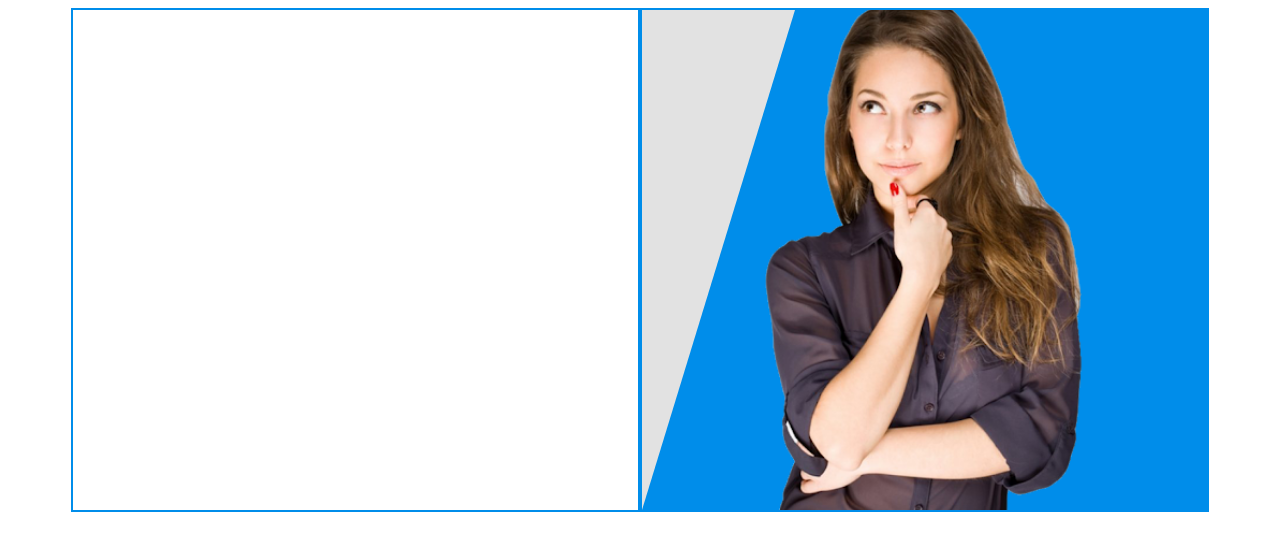
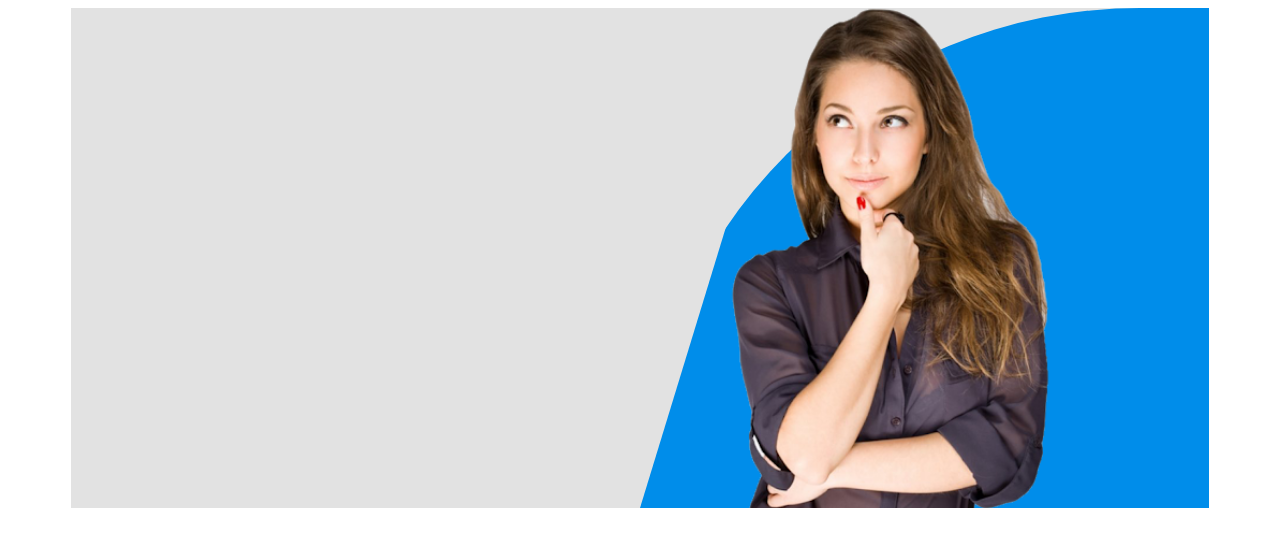
Before and after one commit to mkmDEV/hero-test, a plain HTML site: page index.html in a window 1280 px wide. Drawn offline with Linux system fonts and the light colour scheme.

Commit message:
minor fixes

```diff
--- a/style.scss
+++ b/style.scss
@@ -4,14 +4,16 @@ $lg: 1024px;
 
 $heroRowHeight: 500px;
 
-$heroRightBgColor: rgb(226, 226, 226);
-$blue: rgb(0,141,234);
+$heroBgColor: rgb(226, 226, 226);
+$blue: rgb(0, 141, 234);
 
 body {
   overflow: hidden;
 }
 
 .hero {
+  overflow-y: hidden;
+  background: $heroBgColor;
   margin: 0 auto;
   width: 90%;
   height: $heroRowHeight;
@@ -19,31 +21,21 @@ body {
   flex-direction: row;
 
   .hero--left, .hero--right {
-    border: 2px solid $blue;
     width: 50%;
     height: 100%;
   }
 
   .hero--right {
     position: relative;
-    overflow: hidden;
-    background: $heroRightBgColor;
+    background: $heroBgColor;
     z-index: 0;
-
-    .hero--right__overlay {
-      width: 180px;
-      height: 100%;
-      z-index: 1;
-      transform: rotate(180deg);
-    }
 
     .hero--right__woman {
       height: 100%;
       position: absolute;
-      left: 1vw;
-      top:-2vh;
-      transform: scale(1.1) translateX(10%);
-      object-fit: cover;
+      top: 0;
+      left: 30px;
+      transform: scale(1.1);
     }
   }
 
@@ -53,6 +45,7 @@ body {
     content: '';
     border-left: 12vw solid transparent;
     border-bottom: $heroRowHeight solid $blue;
+    border-radius: 500px 0 0 0;
     position: absolute;
     top: 0;
     left: 0;
```
Also changed, not shown: index.html (+0 -1 lines), style.css, 1 other file.
